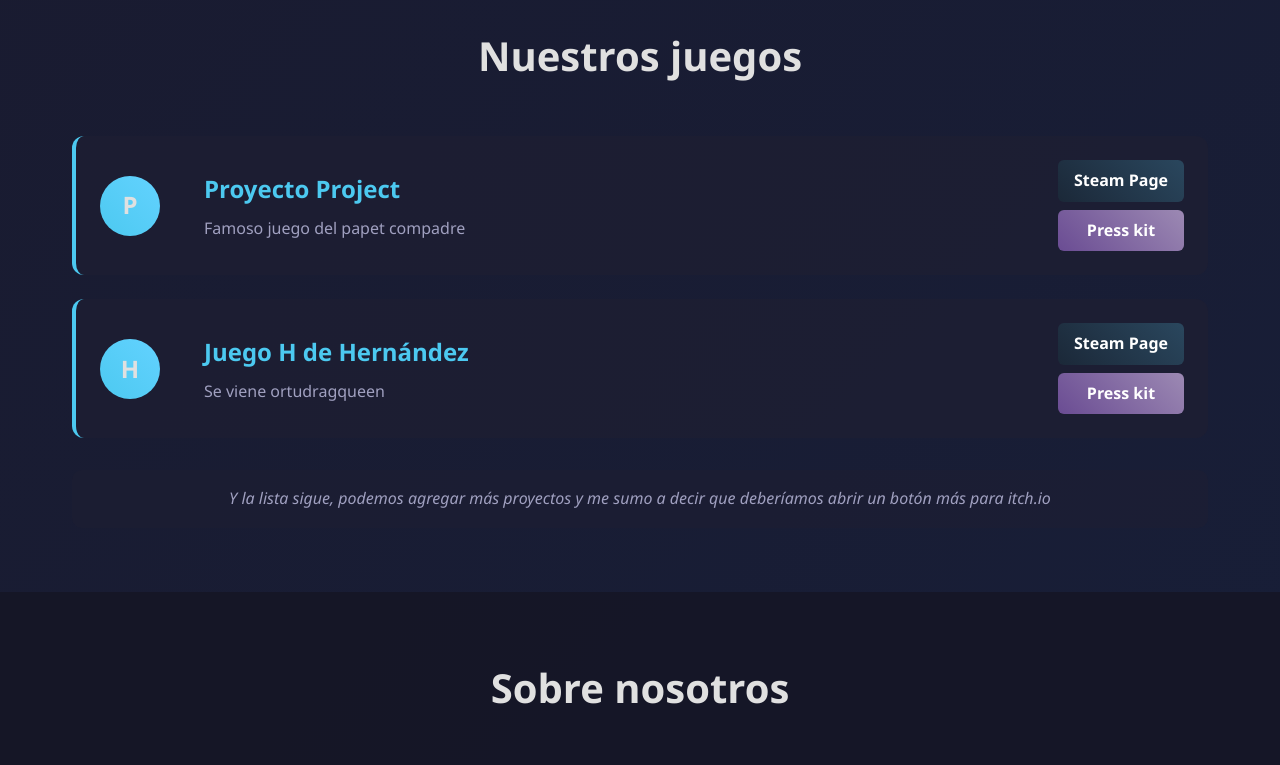
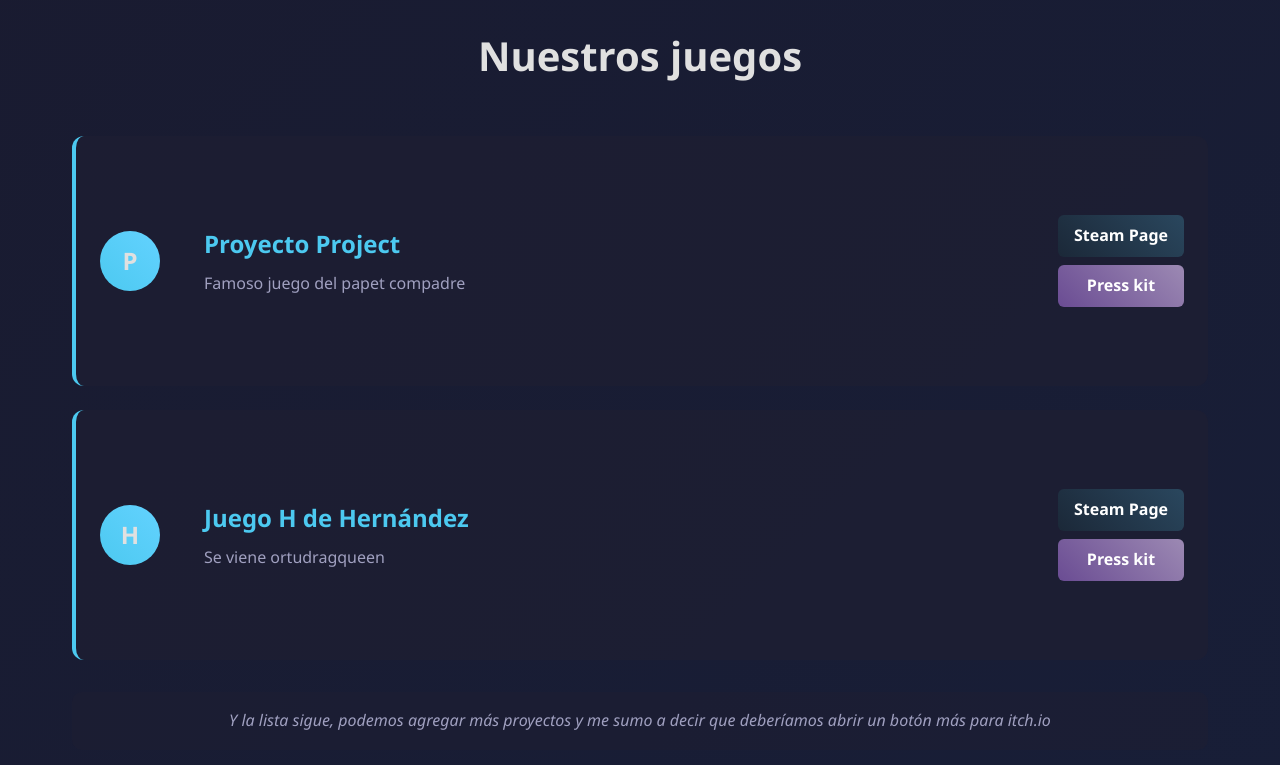
Before and after one commit to Bersy1/WeOn-Page, a plain HTML site: page index.html in a window 1280 px wide. Shown: the part 840-1605 px from the top of the page. Drawn offline with Linux system fonts and the light colour scheme.

Commit message:
Update index.html

```diff
--- a/index.html
+++ b/index.html
@@ -167,6 +167,7 @@
       color: #e0e0e0;
     }
 
+    /* Updated card styling - vertically tall rectangle */
     .game-item {
       display: grid;
       grid-template-columns: 80px 1fr auto;
@@ -178,6 +179,9 @@
       border-radius: 12px;
       transition: all 0.3s ease;
       border-left: 4px solid #4cc9f0;
+      min-height: 250px; /* Vertically tall rectangle */
+      cursor: default;
+      pointer-events: none; /* Only Steam button clickable */
     }
 
     .game-item:hover {
@@ -605,7 +609,7 @@
 
       <div class="rss-section" id="rss">
         <h3>Nuestras RSS de nuevo</h3>
-        <p>Mantente al día con nuestras últimas noticias y actualizaciones</p>
+        <p>Mantén al día con nuestras últimas noticias y actualizaciones</p>
       </div>
     </div>
   </section>
```
